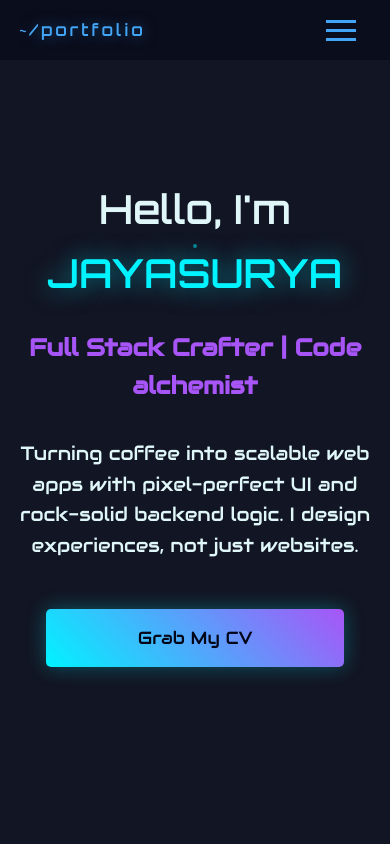
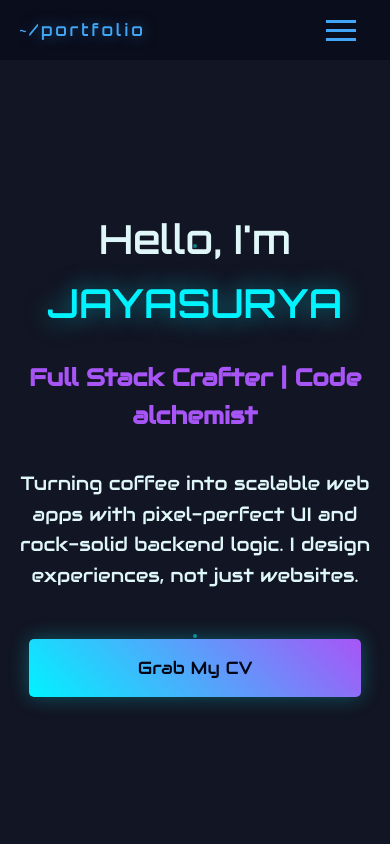
Before and after one commit to jayasurya0007/jayasurya, a React (Vite) app: page / in a window 390 px wide. Shown: the top 844 px of the page. Built offline with nearby package versions, Linux system fonts and the light colour scheme; no server answers.

Commit message:
Changed the home component

```diff
--- a/src/components/Home.css
+++ b/src/components/Home.css
@@ -12,8 +12,8 @@
   min-height: 100vh;
   display: flex;
   align-items: center;
-  justify-content: center; /* Added for horizontal centering */
-  padding: 0 5%;
+  justify-content: center;
+  padding-top: 100px;
   position: relative;
   overflow: hidden;
 }
@@ -147,6 +147,9 @@
 }
 
 @media (max-width: 768px) {
+  .home-container {
+    padding-top: 60px;
+  }
   .home-content h1 {
     font-size: 2.5rem;
   }
```
